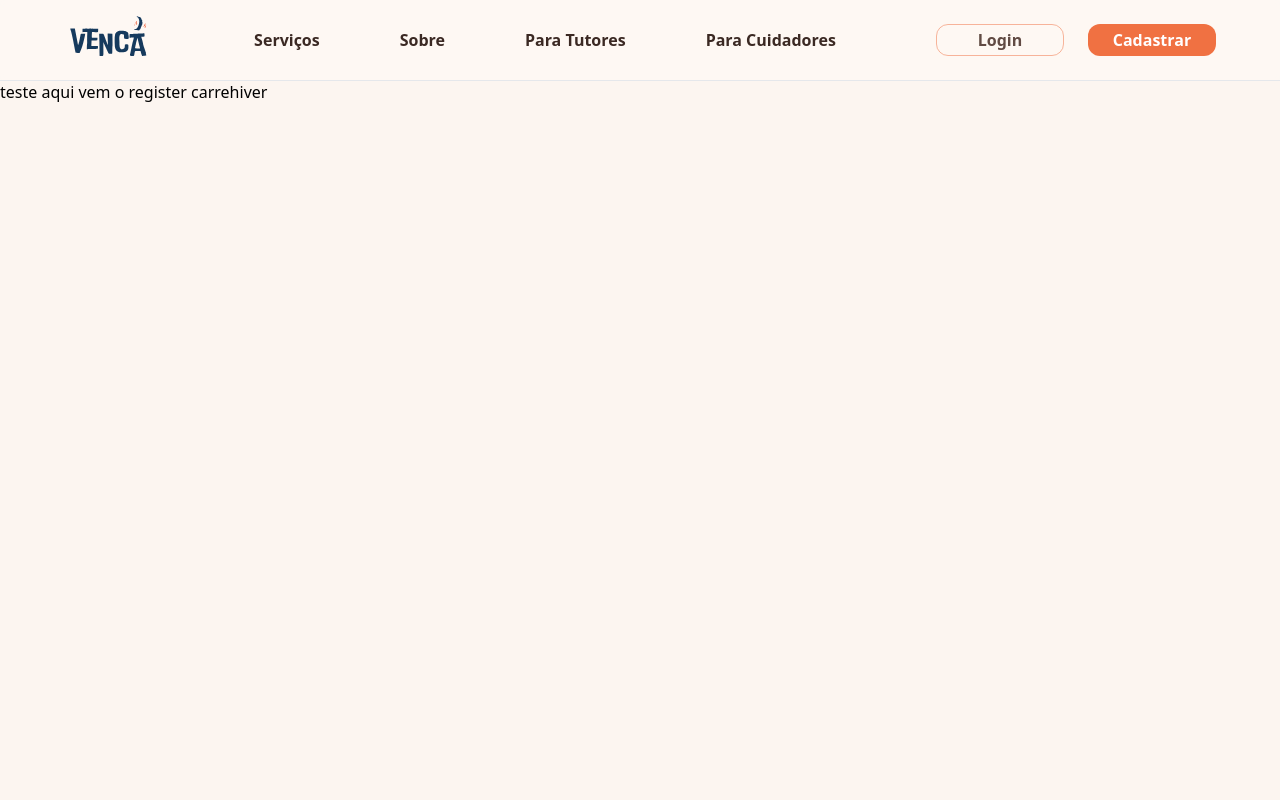
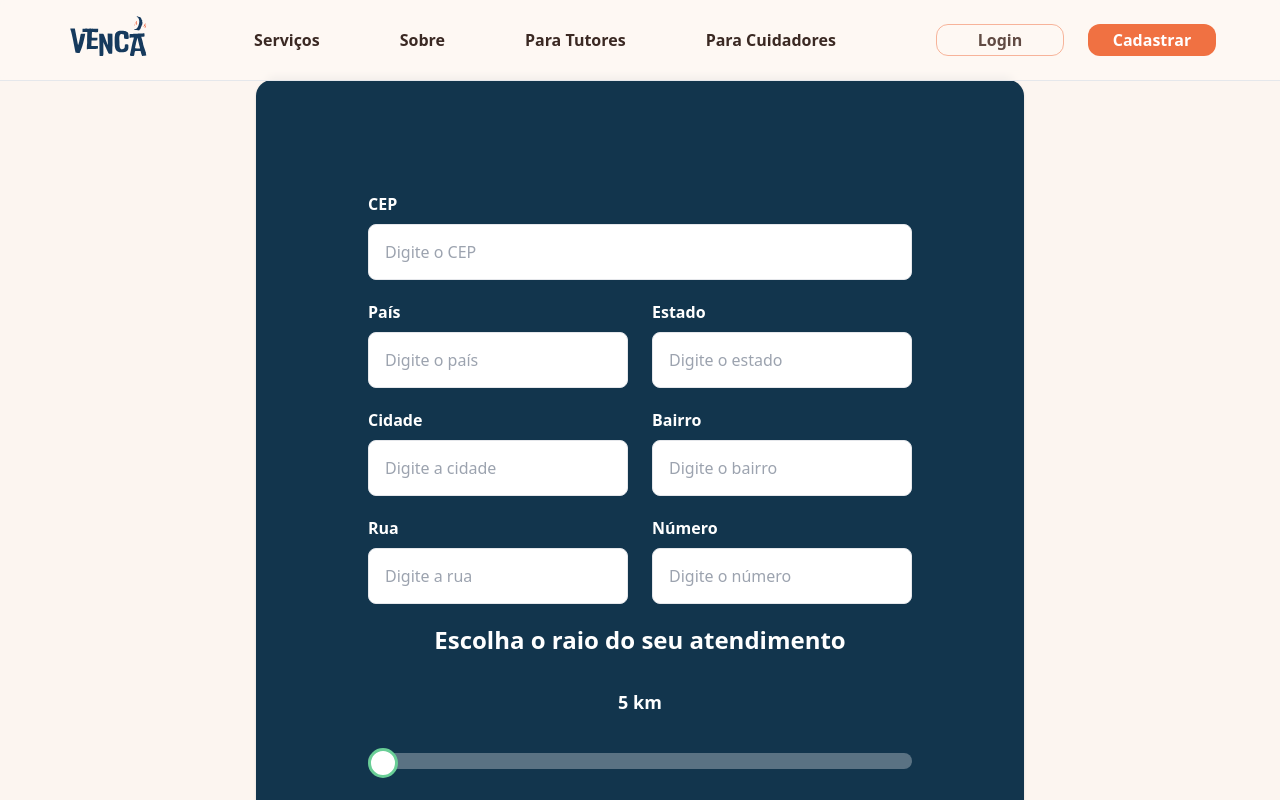
Before and after one commit to Natee8/VenC-projeto-pessoal-Vue.js-Node, a Vue app in the folder apps/web/: page /carrehiver in a window 1280 px wide. Shown: the top 800 px of the page. Built offline with nearby package versions, Linux system fonts and the light colour scheme; what notyf would draw is missing.

Commit message:
feat: criando componente de radius

```diff
--- a/apps/web/src/interface/components/form/RegisterRadiusAndCEP.vue
+++ b/apps/web/src/interface/components/form/RegisterRadiusAndCEP.vue
@@ -1,4 +1,7 @@
 <script setup lang="ts">
+import { ref } from "vue";
+import RadiusComponent from "../utils/radiusComponent.vue";
+
 const props = defineProps({
   street: String,
   number: String,
@@ -18,8 +21,11 @@ const emit = defineEmits<{
   (e: "update:state", val: string): void;
   (e: "update:zipCode", val: string): void;
   (e: "update:country", val: string): void;
+  (e: "update:serviceRadius", val: number): void;
   (e: "submit"): void;
 }>();
+
+const serviceRadius = ref(5);
 
 const handleSubmit = (e: Event) => {
   e.preventDefault();
@@ -34,6 +40,7 @@ const updateField = (event: Event, emitName: string) => {
 
 <template>
   <form class="flex flex-col gap-5" @submit="handleSubmit">
+    <!-- CEP -->
     <div class="flex flex-col gap-2">
       <label for="zipCode" class="text-white font-semibold">CEP</label>
       <input
@@ -46,6 +53,7 @@ const updateField = (event: Event, emitName: string) => {
       />
     </div>
 
+    <!-- País e Estado -->
     <div class="flex gap-6">
       <div class="flex-1 flex flex-col gap-2">
         <label for="country" class="text-white font-semibold">País</label>
@@ -72,6 +80,7 @@ const updateField = (event: Event, emitName: string) => {
       </div>
     </div>
 
+    <!-- Cidade e Bairro -->
     <div class="flex gap-6">
       <div class="flex-1 flex flex-col gap-2">
         <label for="city" class="text-white font-semibold">Cidade</label>
@@ -108,7 +117,7 @@ const updateField = (event: Event, emitName: string) => {
           @input="(e) => updateField(e, 'update:street')"
           type="text"
           id="street"
-          placeholder="Digite o nome da rua"
+          placeholder="Digite a rua"
           class="w-full h-14 px-4 rounded-lg bg-white border border-gray-200 outline-none focus:border-details"
         />
       </div>
@@ -124,15 +133,14 @@ const updateField = (event: Event, emitName: string) => {
           class="w-full h-14 px-4 rounded-lg bg-white border border-gray-200 outline-none focus:border-details"
         />
       </div>
+    </div>
 
-      <
-      <radiusComponent
-        v-model="serviceRadius"
-        title="Escolha o raio do seu atendimento"
-        :min="5"
-        :max="64"
-      />
-    </div>
+    <RadiusComponent
+      v-model="serviceRadius"
+      title="Escolha o raio do seu atendimento"
+      :min="5"
+      :max="64"
+    />
 
     <button
       type="submit"
--- a/apps/web/src/interface/components/utils/radiusComponent.vue
+++ b/apps/web/src/interface/components/utils/radiusComponent.vue
@@ -20,6 +20,7 @@ const updateValue = (event: Event) => {
   emit("update:modelValue", value);
 };
 </script>
+
 <template>
   <div class="flex flex-col gap-8 w-full">
     <h1 class="text-2xl font-bold text-white text-center">
@@ -40,12 +41,14 @@ const updateValue = (event: Event) => {
         class="w-full appearance-none bg-transparent cursor-pointer"
       />
 
+      <!-- Linha base -->
       <div
-        class="absolute top-1/2 left-0 w-full h-2 bg-white/30 rounded-full -translate-y-1/2 pointer-events-none"
+        class="absolute top-1/2 left-0 w-full h-4 bg-white/30 rounded-full -translate-y-1/2 pointer-events-none"
       ></div>
 
+      <!-- Linha preenchida -->
       <div
-        class="absolute top-1/2 left-0 h-2 bg-details rounded-full -translate-y-1/2 pointer-events-none"
+        class="absolute top-1/2 left-0 h-4 bg-details rounded-full -translate-y-1/2 pointer-events-none"
         :style="{ width: percentage + '%' }"
       ></div>
     </div>
@@ -55,22 +58,33 @@ const updateValue = (event: Event) => {
 <style scoped>
 input[type="range"]::-webkit-slider-thumb {
   appearance: none;
-  width: 22px;
-  height: 22px;
+  width: 30px;
+  height: 30px;
   border-radius: 50%;
-  background: #ffffff;
-  border: 3px solid #4f46e5;
+  background: white; /* bolinha branca */
+  border: 3px solid #69ce96;
   cursor: pointer;
   position: relative;
   z-index: 2;
 }
 
 input[type="range"]::-moz-range-thumb {
-  width: 22px;
-  height: 22px;
+  width: 30px;
+  height: 30px;
   border-radius: 50%;
-  background: #ffffff;
-  border: 3px solid #4f46e5;
+  background: white;
+  border: 3px solid #69ce96;
   cursor: pointer;
 }
+
+/* Opcional: deixar a linha do slider no Firefox mais grossa */
+input[type="range"]::-moz-range-track {
+  height: 20px;
+  background: transparent;
+}
+
+input[type="range"]::-webkit-slider-runnable-track {
+  height: 20px;
+  background: transparent;
+}
 </style>
--- a/apps/web/src/interface/view/auth/register/RegisterCarrehiver.vue
+++ b/apps/web/src/interface/view/auth/register/RegisterCarrehiver.vue
@@ -1,4 +1,46 @@
-<script></script>
+<script setup lang="ts">
+import { ref } from "vue";
+import RegisterRadiusAndCEP from "../../../components/form/RegisterRadiusAndCEP.vue";
+
+const street = ref("");
+const number = ref("");
+const neighborhood = ref("");
+const city = ref("");
+const state = ref("");
+const zipCode = ref("");
+const country = ref("");
+const serviceRadius = ref(10);
+
+const isLoading = ref(false);
+
+const handleSubmit = () => {
+  console.log({
+    zipCode: zipCode.value,
+    country: country.value,
+    state: state.value,
+    city: city.value,
+    neighborhood: neighborhood.value,
+    street: street.value,
+    number: number.value,
+    serviceRadius: serviceRadius.value,
+  });
+};
+</script>
 <template>
-  <h2>teste aqui vem o register carrehiver</h2>
+  <div class="flex justify-center items-center h-full w-full">
+    <div class="bg-secondary rounded-2xl p-28 shadow min-h-screen w-[60%]">
+      <RegisterRadiusAndCEP
+        v-model:street="street"
+        v-model:number="number"
+        v-model:neighborhood="neighborhood"
+        v-model:city="city"
+        v-model:state="state"
+        v-model:zipCode="zipCode"
+        v-model:country="country"
+        v-model:serviceRadius="serviceRadius"
+        :isLoading="isLoading"
+        @submit="handleSubmit"
+      />
+    </div>
+  </div>
 </template>
```
